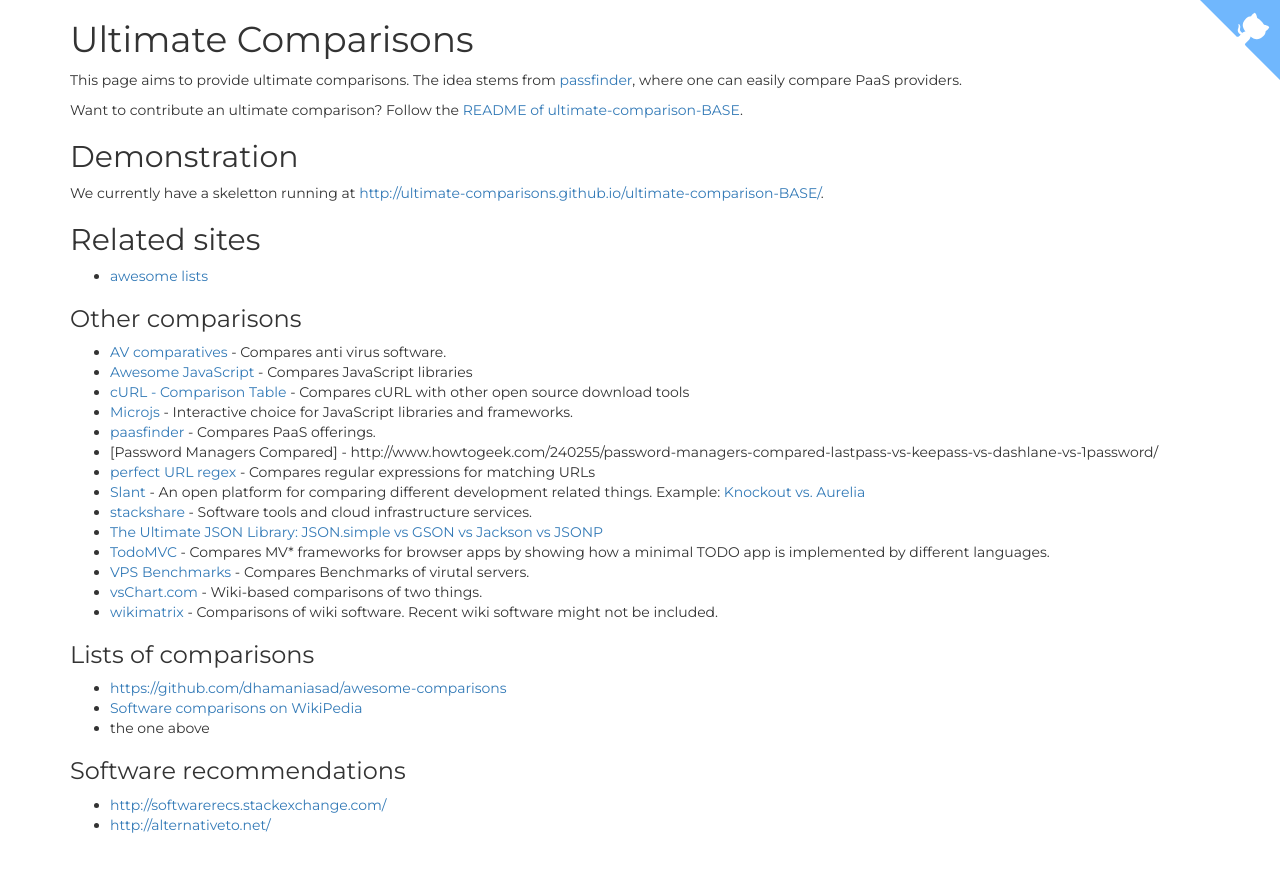
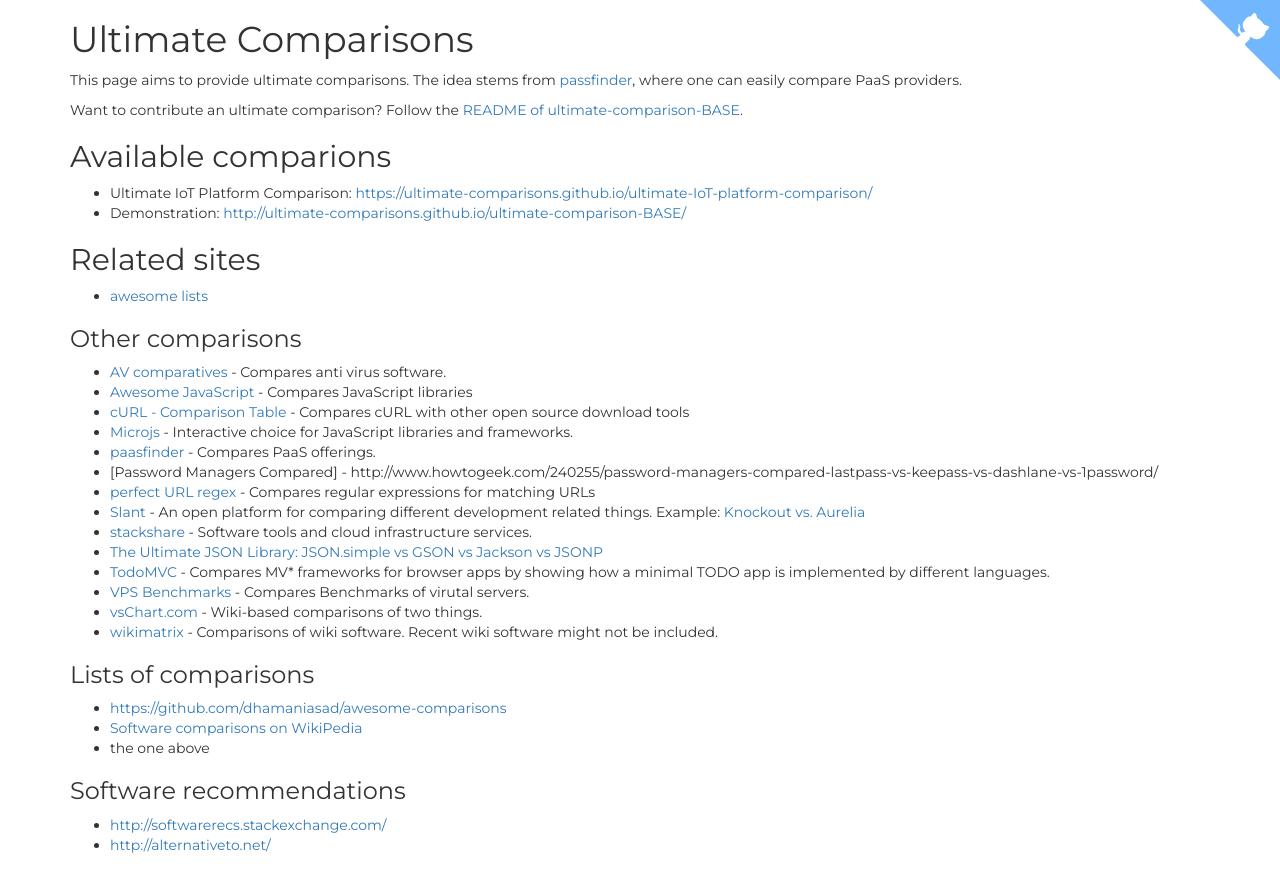
Before and after one commit to ultimate-comparisons/ultimate-comparisons.github.io, a Jekyll site: the page built from index.md, in a window 1280 px wide. Shown: the top 892 px of the page. Built offline with Jekyll 4.4.1, drawn with Linux system fonts in a browser that asks for light colours.

Commit message:
Add ultimate IoT Platform Comparison

```diff
--- a/index.md
+++ b/index.md
@@ -9,9 +9,10 @@ The idea stems from [passfinder](https://paasfinder.org/), where one can easily
 Want to contribute an ultimate comparison?
 Follow the [README of ultimate-comparison-BASE](https://github.com/ultimate-comparisons/ultimate-comparison-BASE/blob/master/README.md).
 
-## Demonstration
+## Available comparions
 
-We currently have a skeletton running at <http://ultimate-comparisons.github.io/ultimate-comparison-BASE/>.
+ * Ultimate IoT Platform Comparison: <https://ultimate-comparisons.github.io/ultimate-IoT-platform-comparison/>
+ * Demonstration: <http://ultimate-comparisons.github.io/ultimate-comparison-BASE/>
 
 ## Related sites
  * [awesome lists](https://github.com/jnv/lists)
```
